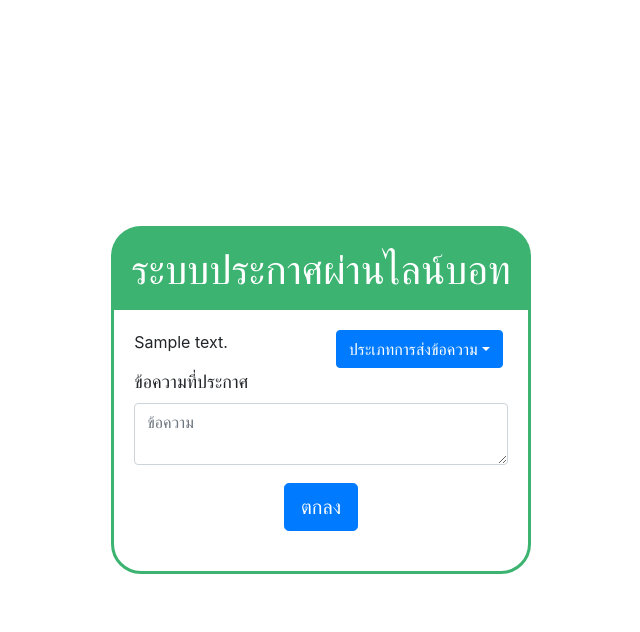
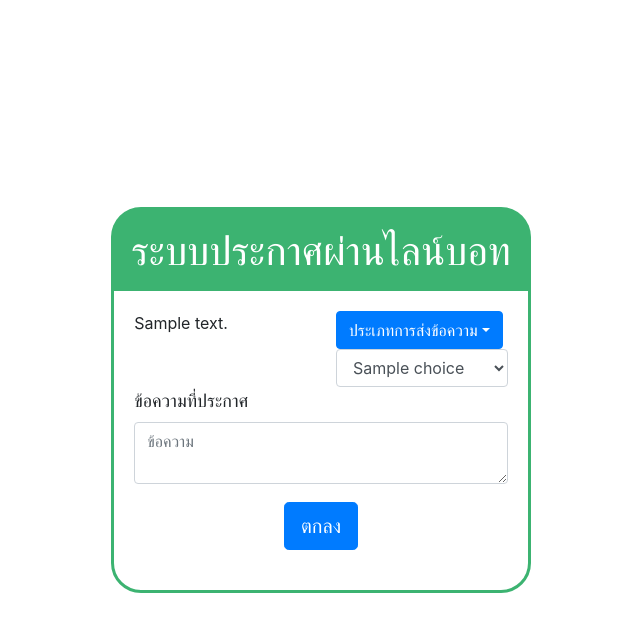
Before and after one commit to notheartza/linebot-pp, a Python web app: template linebot-pp/templates/Broadcast.html in a window 1280 px wide. Shown: the top 632 px of the page, without its empty margins (304-944 px from the left). Run offline with Jinja, Linux system fonts and the light colour scheme; the template is opened without the code that fills it: most values are stand-ins (such as "Sample title", 1, 10 or a date in 2020); some libraries are stand-ins or nearby versions.

Commit message:
Update Broadcast.html

```diff
--- a/linebot-pp/templates/Broadcast.html
+++ b/linebot-pp/templates/Broadcast.html
@@ -65,11 +65,11 @@
                         aria-haspopup="true" aria-expanded="false">ประเภทการส่งข้อความ</button>
 
                         <!--Menu-->
-                        <div class="dropdown-menu dropdown-primary">
+                        <select name="type-text" class="selectpicker form-control">
                             {% for o in choice %}
                             <option class="dropdown-item" value="{{o.name}}">{{o.name}}</option>
                             {% endfor %}
-                        </div>
+                        </select>
                         </div>
                     </div>
                     <!--/Dropdown primary-->
```
